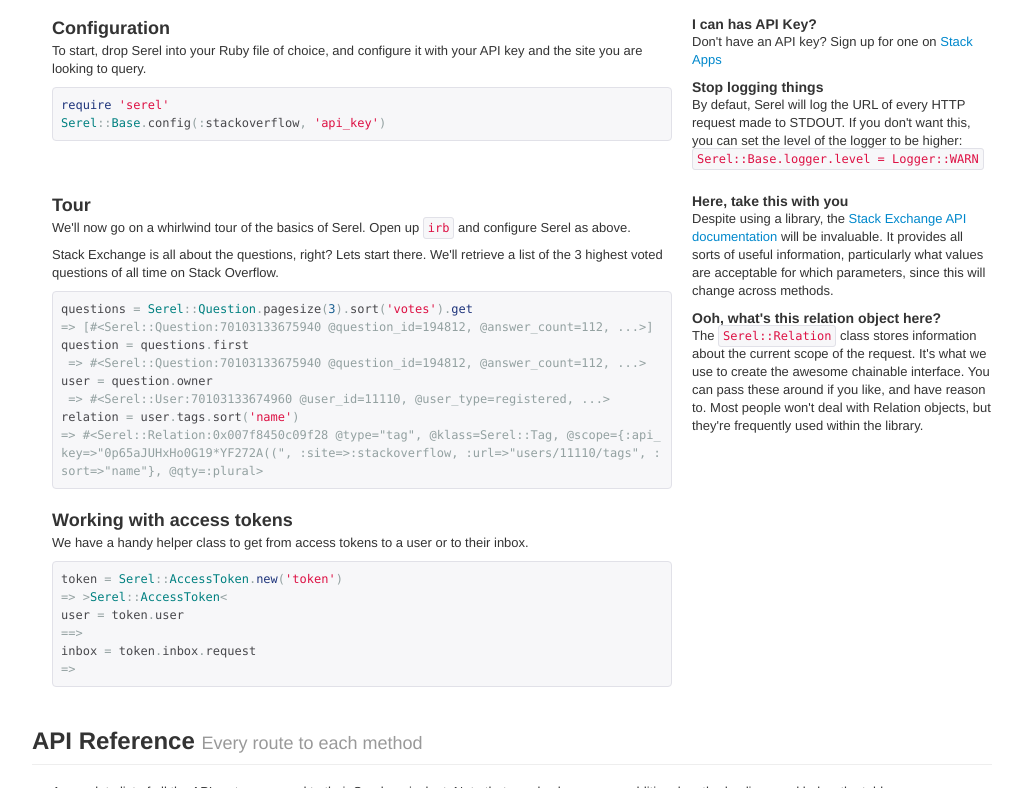
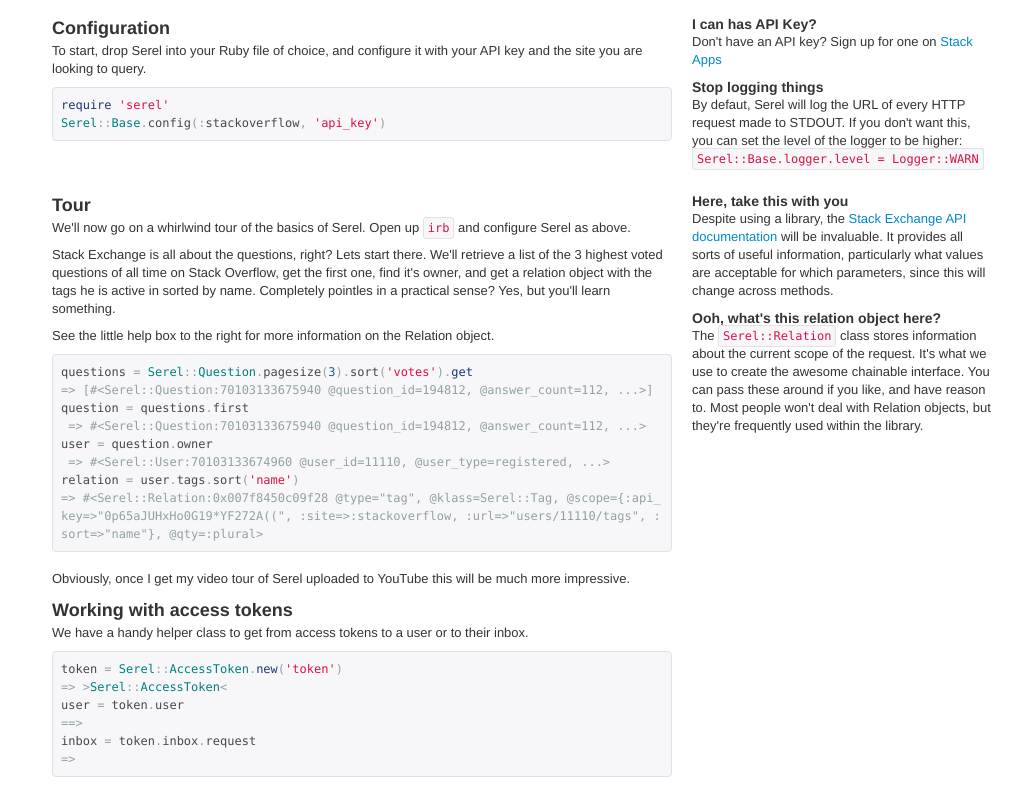
Before and after one commit to thomas-mcdonald/serel, a plain HTML site: page index.html in a window 1280 px wide. Shown: the part 583-1371 px from the top of the page, without its empty margins (118-1141 px from the left). Drawn offline with Linux system fonts and the light colour scheme.

Commit message:
tour tour tour tour

```diff
--- a/index.html
+++ b/index.html
@@ -67,7 +67,7 @@ Serel::Base.config(:stackoverflow, 'api_key')</pre>
       <div class="span8">
         <h3>Tour</h3>
         <p>We'll now go on a whirlwind tour of the basics of Serel. Open up <code>irb</code> and configure Serel as above.</p>
-        <p>Stack Exchange is all about the questions, right? Lets start there. We'll retrieve a list of the 3 highest voted questions of all time on Stack Overflow.</p>
+        <p>Stack Exchange is all about the questions, right? Lets start there. We'll retrieve a list of the 3 highest voted questions of all time on Stack Overflow, get the first one, find it's owner, and get a relation object with the tags he is active in sorted by name. Completely pointles in a practical sense? Yes, but you'll learn something.</p><p> See the little help box to the right for more information on the Relation object.</p>
         <pre class="prettyprint">
 questions = Serel::Question.pagesize(3).sort('votes').get
 =&gt; [#&lt;Serel::Question:70103133675940 @question_id=194812, @answer_count=112, ...>]
@@ -79,6 +79,7 @@ relation = user.tags.sort('name')
 =&gt; #&lt;Serel::Relation:0x007f8450c09f28 @type=&quot;tag&quot;, @klass=Serel::Tag, @scope={:api_key=&gt;&quot;0p65aJUHxHo0G19*YF272A((&quot;, :site=&gt;:stackoverflow, :url=&gt;&quot;users/11110/tags&quot;, :sort=&gt;&quot;name&quot;}, @qty=:plural&gt;
 
 </pre>
+        <p>Obviously, once I get my video tour of Serel uploaded to YouTube this will be much more impressive.</p>
       </div>
       <div class="span4">
         <h4>Here, take this with you</h4>
```
